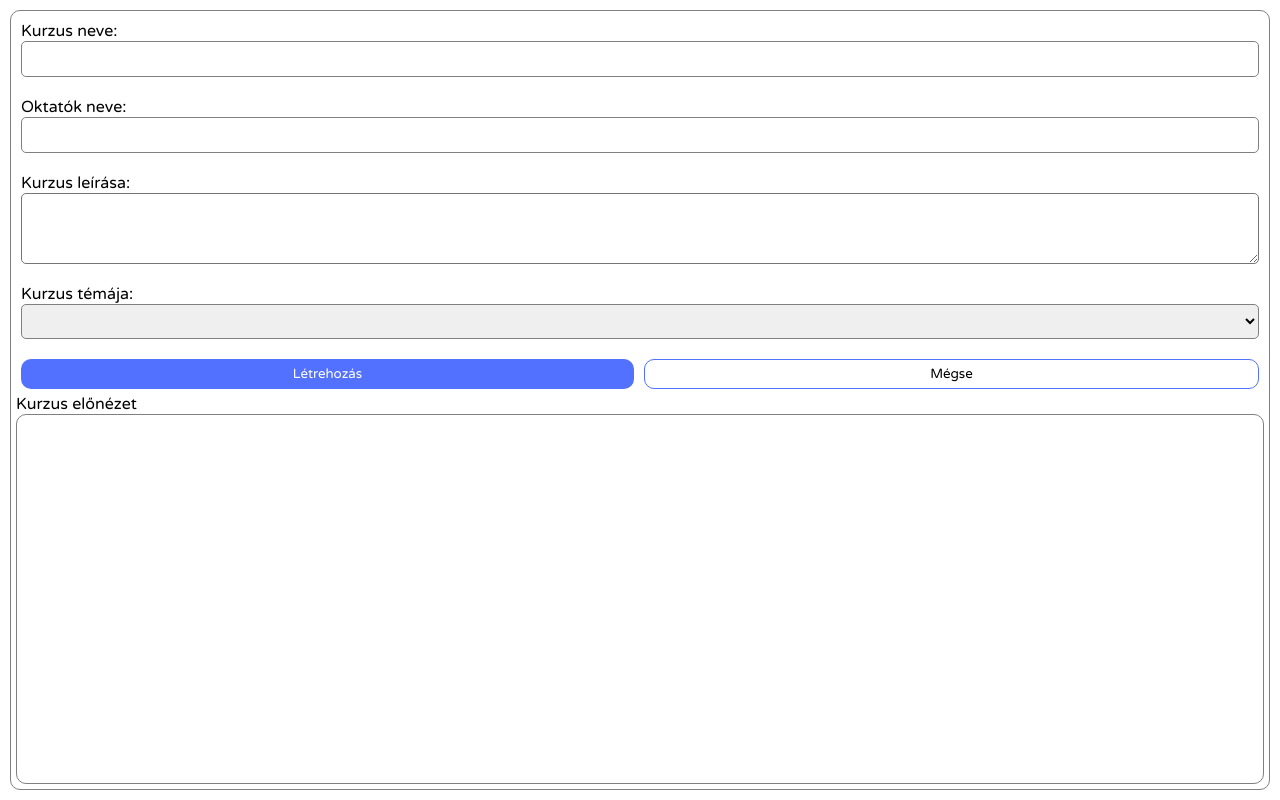
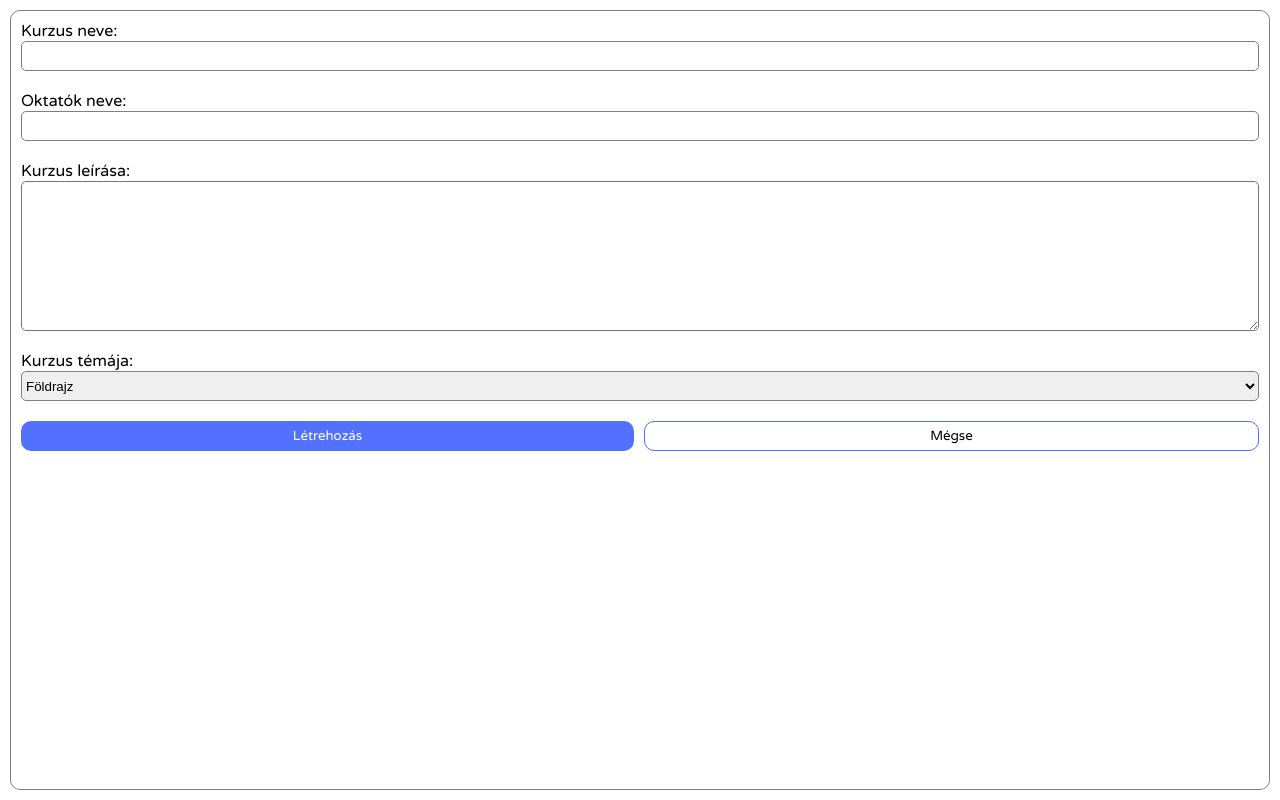
Before and after one commit to DavidVizler/ekurzusok, a PHP site: page /kurzusAdd.html in a window 1280 px wide. Run offline with PHP 8.4, Linux system fonts and the light colour scheme; lists and menus that the app fills with data are empty.

Commit message:
Kurzus hozzáadása oldal - adatok feltöltése az adatbázisba

```diff
--- a/css/kurzusAdd.css
+++ b/css/kurzusAdd.css
@@ -73,15 +73,13 @@ body{
 .formDiv input, select{
     border: 1px solid grey;
     border-radius: 5px;
-    /* margin: 5px; */
     box-sizing: border-box;
-    height: 50px;
+    height: 30px;
 }
 
 #Leiras{
-    height: 100px;
+    height: 150px;
     resize: vertical;
-    /* margin: 5px; */
     border-radius: 5px;
 }
 
@@ -93,10 +91,23 @@ form{
     height: 100%;
 }
 
-.preView{
+.preViewDiv{
     display: flex;
     flex-grow: 1;
     border: 1px solid gray;
     border-radius: 10px;
     margin-top: 0;
 }
+
+#preViewImage {
+    border-radius: 10px;
+    width: max-content;
+    height: max-content;
+    margin-left: 5px;
+}
+
+img{
+    height: 300px;
+    width: 600px;
+    border-radius: 10px;
+}
--- a/js/desgin.json
+++ b/js/desgin.json
@@ -1,17 +1,17 @@
 [
     {
         "designId" : 1,
-        "designName" : "Geography",
+        "designName" : "Földrajz",
         "image" : "./img/courseThemes/Geography_background.png"
     },
     {
         "designId" : 2,
-        "designName" : "Literature",
+        "designName" : "Irodalom",
         "image" : "./img/courseThemes/Literature_background.png"
     },
     {
         "designId" : 3,
-        "designName" : "Math",
+        "designName" : "Matematika",
         "image" : "./img/courseThemes/Math_background.png"
     }
 ]
--- a/kurzusAdd.html
+++ b/kurzusAdd.html
@@ -1,6 +1,5 @@
 <!DOCTYPE html>
 <html lang="hu">
-
 <head>
     <meta charset="UTF-8">
     <meta name="viewport" content="width=device-width, initial-scale=1.0">
@@ -18,30 +17,25 @@
 <body>
     <div class="content">
         <div class="formDiv">
-            <form method="post">
+            <form method="post" action="./php/courseAdd_manager.php">
                 <label for="KurzusNev">Kurzus neve: </label>
                 <input type="text" name="KurzusNev" id="KurzusNev"><br>
                 <label for="OktatoNeve">Oktatók neve: </label>
                 <input type="text" name="OktatoNeve" id="OktatoNeve"><br>
                 <label for="Leiras">Kurzus leírása: </label>
                 <textarea name="Leiras" id="Leiras"></textarea><br>
-                <label for="Design">Kurzus témája: </label>
-                <select name="Design" id="Design">
-                    <option value=""></option>
-                </select><br>
+                <label for="DesignSelect">Kurzus témája: </label>
+                <select name="DesignSelect" id="DesignSelect"></select><br>
                 <div class="formButtons">
-                    <button type="button" id="createButton">Létrehozás</button>
+                    <button type="submit" id="createButton" name="createButton">Létrehozás</button>
                     <button type="button" id="closeButton">Mégse</button>
                 </div>
             </form>
         </div>
-        <label for="preView">Kurzus előnézet</label>
-        <div class="preView" name="preView"></div>
+        <div id="preView" style="display: none;">
+            <div id="preViewImage"></div>
+        </div>
     </div>
-    <script>
-        document.getElementById("closeButton").addEventListener('click',()=>{
-            window.open("./kurzusok.html","_self")
-        })
-    </script>
+    <script type="module" src="./js/courseAddPage.js"></script>
 </body>
 </html>
```
Also changed, not shown: js/courseAddPage.js (added, +32 -0 lines), php/courseAdd_manager.php (added, +32 -0 lines).
